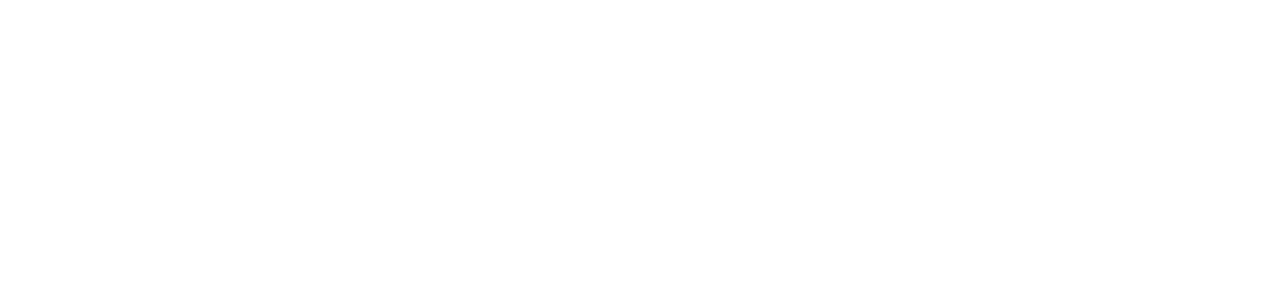
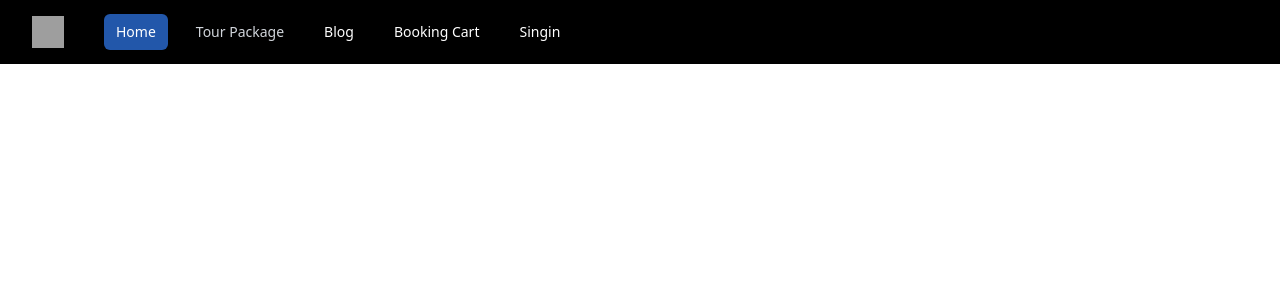
Before and after one commit to tanmoypaul1005/gadget-shopbd, a Next.js app: page / in a window 1280 px wide. Shown: the top 300 px of the page. Built offline with nearby package versions, Linux system fonts and the light colour scheme; grey boxes are pictures that could not be loaded.

Commit message:
TopBar fixed

```diff
--- a/package.json
+++ b/package.json
@@ -9,10 +9,12 @@
     "lint": "next lint"
   },
   "dependencies": {
+    "@headlessui/react": "^1.7.11",
     "@next/font": "13.1.6",
     "next": "13.1.6",
     "react": "18.2.0",
-    "react-dom": "18.2.0"
+    "react-dom": "18.2.0",
+    "zustand": "^4.3.3"
   },
   "devDependencies": {
     "autoprefixer": "^10.4.13",
--- /dev/null
+++ b/src/(components)/TopBar/MobileViewTopBar.jsx
@@ -0,0 +1,66 @@
+import React from 'react'
+import { Transition } from "@headlessui/react";
+import useUtilityStore from '@/Stores/UtilityStore';
+
+function MobileView() {
+
+    const { isTopBarOpen, setIsTopBarOpen } = useUtilityStore()
+
+    return (
+        <div>
+            <Transition
+                show={isTopBarOpen}
+                enter="transition ease-out duration-100 transform"
+                enterFrom="opacity-0 scale-95"
+                enterTo="opacity-100 scale-100"
+                leave="transition ease-in duration-75 transform"
+                leaveFrom="opacity-100 scale-100"
+                leaveTo="opacity-0 scale-95"
+            >
+                {(ref) => (
+                    <div className="md:hidden" id="mobile-menu">
+                        <div ref={ref} className="px-2 pt-2 pb-3 space-y-1 sm:px-3">
+                            <a
+                                href="/"
+                                className=
+                                "block px-3 py-2 text-base font-medium text-gray-300 rounded-md hover:bg-gray-700 hover:text-white"
+                            >
+                                Home
+                            </a>
+                            <a
+                                href="/tour-package"
+                                className="block px-3 py-2 text-base font-medium text-gray-300 rounded-md hover:bg-gray-700 hover:text-white"
+                            >
+                                Tour Package
+                            </a>
+
+                            <a
+                                href="/blog"
+                                className="block px-3 py-2 text-base font-medium text-gray-300 rounded-md hover:bg-gray-700 hover:text-white"
+                            >
+                                Blog
+                            </a>
+
+                            <a
+                                href="/booking-cart"
+                                className="block px-3 py-2 text-base font-medium text-gray-300 rounded-md hover:bg-gray-700 hover:text-white"
+                            >
+                                Booking Cart
+                            </a>
+
+                            <a
+                                href="/singin"
+                                className="block px-3 py-2 text-base font-medium text-gray-300 rounded-md hover:bg-gray-700 hover:text-white"
+                            >
+                                SingIn
+                            </a>
+
+                        </div>
+                    </div>
+                )}
+            </Transition>
+        </div>
+    )
+}
+
+export default MobileView
--- /dev/null
+++ b/src/(components)/TopBar/TopBar.jsx
@@ -0,0 +1,21 @@
+"use client"
+import React, { useState } from "react";
+import MobileView from "./MobileViewTopBar";
+import WebViewTopBar from "./WebViewTopBar";
+
+const TopBar = () => {
+
+  return (
+    <>
+      <div>
+        <nav className="bg-black">
+          <WebViewTopBar />
+          <MobileView />
+        </nav>
+      </div>
+    </>
+  );
+};
+
+
+export default TopBar;
--- /dev/null
+++ b/src/(components)/TopBar/WebViewTopBar.jsx
@@ -0,0 +1,115 @@
+import useUtilityStore from '@/Stores/UtilityStore'
+import React from 'react'
+
+function WebViewTopBar() {
+
+    const { isTopBarOpen, setIsTopBarOpen } = useUtilityStore()
+
+    return (
+        <div>
+            <div className="px-4 mx-auto max-w-7xl sm:px-6 lg:px-8">
+                <div className="flex items-center justify-between h-16">
+                    <div className="flex items-center">
+                        <div className="flex-shrink-0">
+                            <img
+                                className="w-8 h-8"
+                                src="https://tailwindui.com/img/logos/workflow-mark-indigo-500.svg"
+                                alt="Workflow"
+                            />
+                        </div>
+                        <div className="hidden md:block">
+                            <div className="flex items-baseline ml-10 space-x-4">
+                                <a
+                                    href="/"
+                                    className={`hover:bg-[#2257AA] text-white px-3 py-2 rounded-md text-sm font-medium
+                    ${window.location.pathname === '/' && 'bg-[#2257AA] text-white'}`}>
+                                    Home
+                                </a>
+
+                                <a
+                                    href="/tour-package"
+                                    className={`text-gray-300 hover:bg-[#2257AA] hover:text-white px-3 py-2 rounded-md
+                    text-sm font-medium ${window.location.pathname === '/tour-package' && 'bg-[#2257AA] text-white'}`}
+                                >
+                                    Tour Package
+                                </a>
+
+                                <a
+                                    href="/blog"
+                                    className={`hover:bg-[#2257AA] text-white px-3 py-2 rounded-md text-sm font-medium
+                    ${window.location.pathname === '/blog' && 'bg-[#2257AA] text-white'}`}
+                                >
+                                    Blog
+                                </a>
+
+                                <a
+                                    href="/booking-cart"
+                                    className={`hover:bg-[#2257AA] text-white px-3 py-2 rounded-md text-sm font-medium
+                      ${window.location.pathname === '/booking-cart' && 'bg-[#2257AA] text-white'}`}
+                                >
+                                    Booking Cart
+                                </a>
+
+                                <a
+                                    href="/singin"
+                                    className={`hover:bg-[#2257AA] text-white px-3 py-2 rounded-md text-sm font-medium
+                      ${window.location.pathname === '/singin' || window.location.pathname === '/singup' ? 'bg-[#2257AA] text-white' : ''}`}
+                                >
+                                    Singin
+                                </a>
+                            </div>
+                        </div>
+                    </div>
+
+
+                    <div className="flex -mr-2 md:hidden">
+                        <button
+                            onClick={() => setIsTopBarOpen(!isTopBarOpen)}
+                            type="button"
+                            className="inline-flex items-center justify-center p-2 text-gray-400 bg-gray-900 rounded-md hover:text-white hover:bg-gray-800 focus:outline-none focus:ring-2 focus:ring-offset-2 focus:ring-offset-gray-800 focus:ring-white"
+                            aria-controls="mobile-menu"
+                            aria-expanded="false"
+                        >
+                            <span className="sr-only">Open main menu</span>
+                            {!isTopBarOpen ? (
+                                <svg
+                                    className="block w-6 h-6"
+                                    xmlns="http://www.w3.org/2000/svg"
+                                    fill="none"
+                                    viewBox="0 0 24 24"
+                                    stroke="currentColor"
+                                    aria-hidden="true"
+                                >
+                                    <path
+                                        strokeLinecap="round"
+                                        strokeLinejoin="round"
+                                        strokeWidth="2"
+                                        d="M4 6h16M4 12h16M4 18h16"
+                                    />
+                                </svg>
+                            ) : (
+                                <svg
+                                    className="block w-6 h-6"
+                                    xmlns="http://www.w3.org/2000/svg"
+                                    fill="none"
+                                    viewBox="0 0 24 24"
+                                    stroke="currentColor"
+                                    aria-hidden="true"
+                                >
+                                    <path
+                                        strokeLinecap="round"
+                                        strokeLinejoin="round"
+                                        strokeWidth="2"
+                                        d="M6 18L18 6M6 6l12 12"
+                                    />
+                                </svg>
+                            )}
+                        </button>
+                    </div>
+                </div>
+            </div>
+        </div>
+    )
+}
+
+export default WebViewTopBar
--- /dev/null
+++ b/src/Stores/UtilityStore.js
@@ -0,0 +1,38 @@
+import {create} from "zustand";
+
+
+const useUtilityStore = create((set) => ({
+    loggedUser: {
+        name: "",
+        email: "",
+    },
+    setLoggedUser: (value) => set({ loggedUser: value }),
+
+    isLoading: false,
+    setLoading: (status) => set((state) => (state.isLoading = status)),
+
+    isTopBarOpen: false,
+    setIsTopBarOpen: (value) => set({ isTopBarOpen: value }),
+
+    isLoadingSearch: false,
+    setLoadingSearch: (status) => set((state) => (state.isLoadingSearch = status)),
+
+    secondaryClick: false,
+    setSecondaryClick: (status) => set((state) => (state.secondaryClick = status)),
+
+    showImagePopup: false,
+    setShowImagePopup: (value) => set({ showImagePopup: value }),
+
+    showImagePreviewSRC: "",
+    setShowImagePreviewSRC: (value) => set({ showImagePreviewSRC: value }),
+
+    showEditProfileModal: false,
+    setShowEditProfileModal: (value) => set({ showEditProfileModal: value }),
+
+    showEditAccordion: false,
+    setShowEditAccordion: (value) => set({ showEditAccordion: value }),
+}));
+
+
+
+export default useUtilityStore;
--- a/src/app/layout.js
+++ b/src/app/layout.js
@@ -1,6 +1,9 @@
+
+import TopBar from '@/(components)/TopBar/TopBar'
 import './globals.css'
 
 export default function RootLayout({ children }) {
+
   return (
     <html lang="en">
       {/*
@@ -8,7 +11,10 @@
         head.js. Find out more at https://beta.nextjs.org/docs/api-reference/file-conventions/head
       */}
       <head />
-      <body>{children}</body>
+      <body>
+        <TopBar />
+        {children}
+      </body>
     </html>
   )
 }
```
Also changed, not shown: 1 other file (tests, documents, lock files or other folders).
